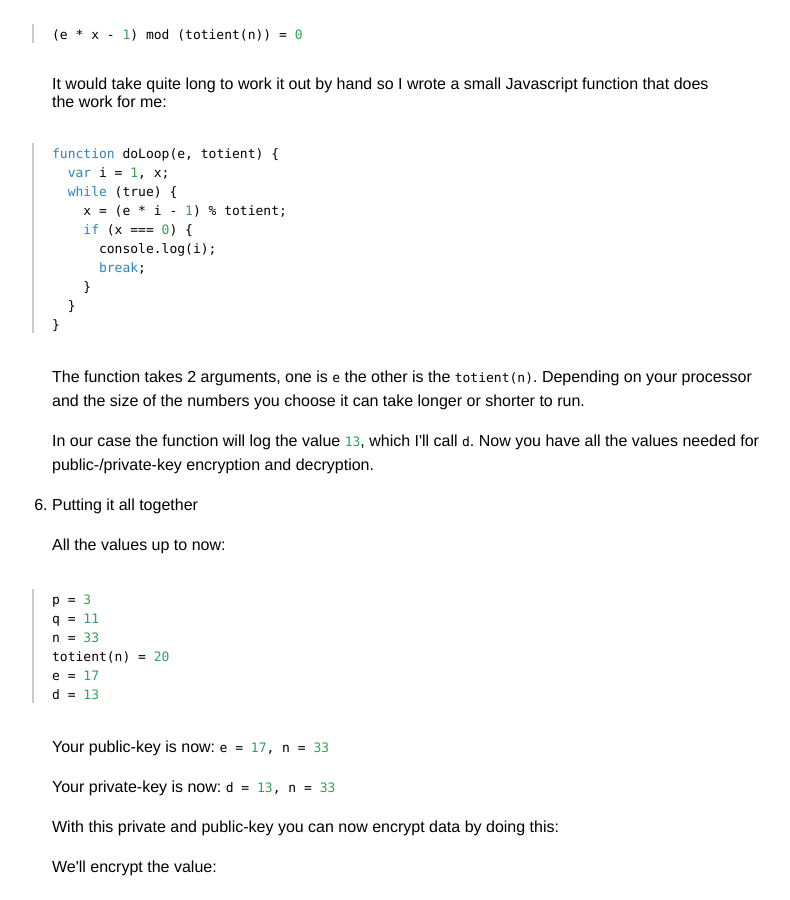
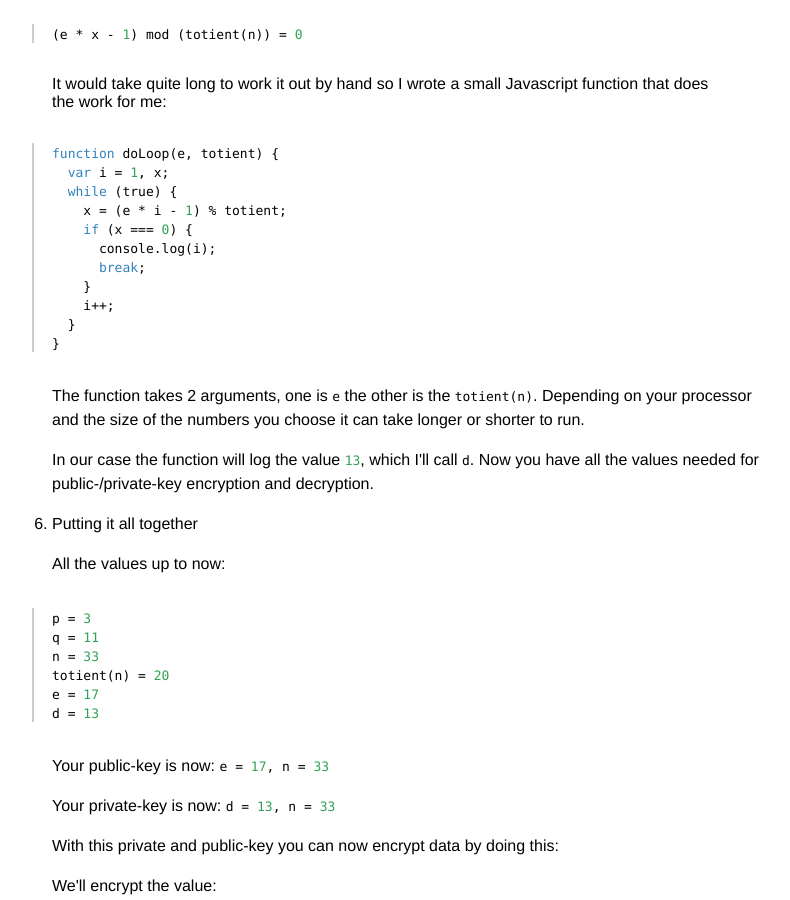
Before and after one commit to jcla1/jcla1.github.com, a Jekyll site: the page built from _posts/2011-12-10-rsa-public-private-key-encryption-explained.html, in a window 1280 px wide and 900 px high, scrolled down 1526 px. Shown: the whole window, without its empty margins (148-938 px from the left). Built offline with Jekyll 4.4.1, drawn with Linux system fonts in a browser that asks for light colours.

Commit message:
Fix small mistake in RSA code to avoid infinite loop, thanks Kartof

```diff
--- a/_posts/2011-12-10-rsa-public-private-key-encryption-explained.html
+++ b/_posts/2011-12-10-rsa-public-private-key-encryption-explained.html
@@ -70,6 +70,7 @@ totient(n) = 20
       console.log(i);
       break;
     }
+    i++;
   }
 }
 </code></pre>
```
